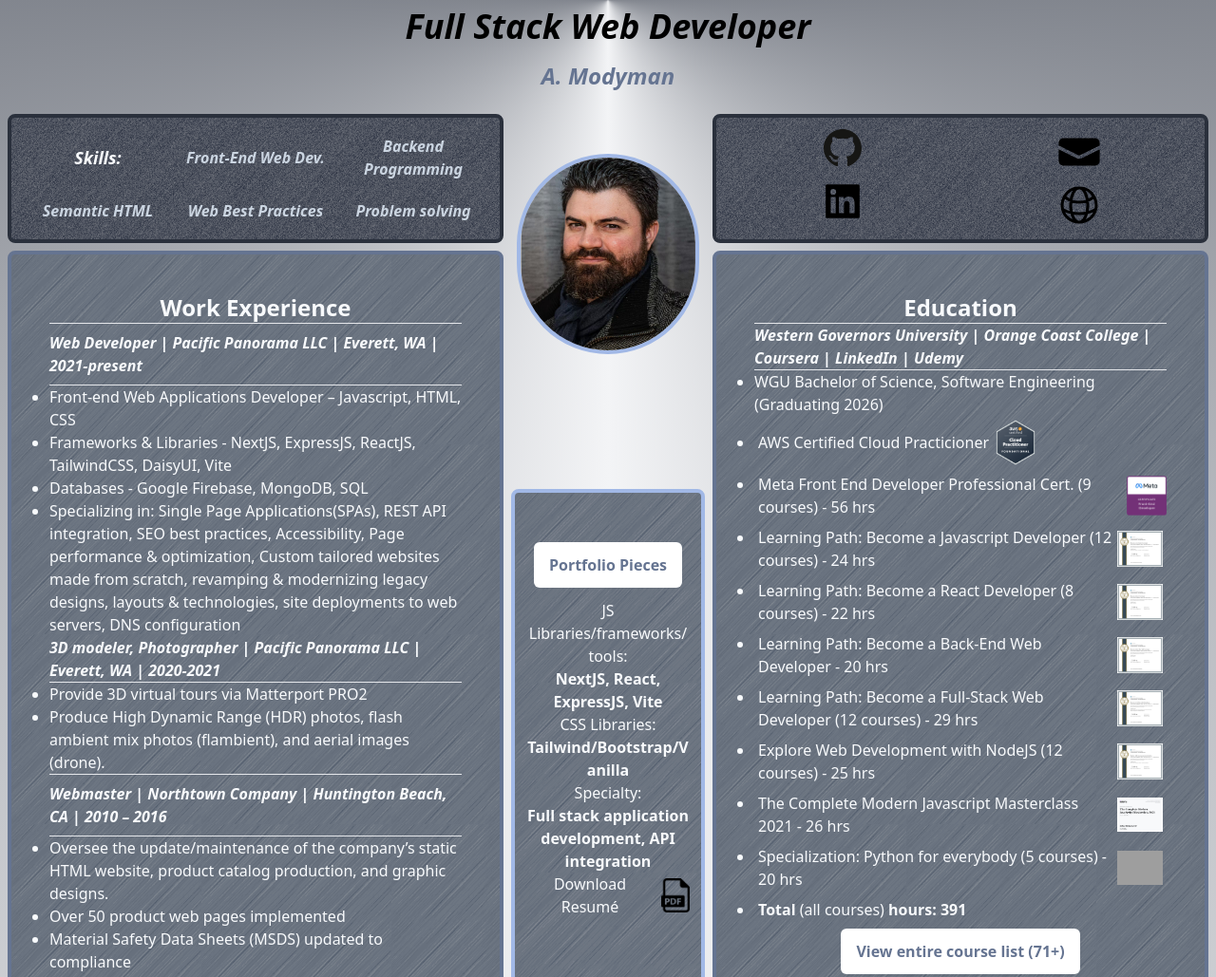
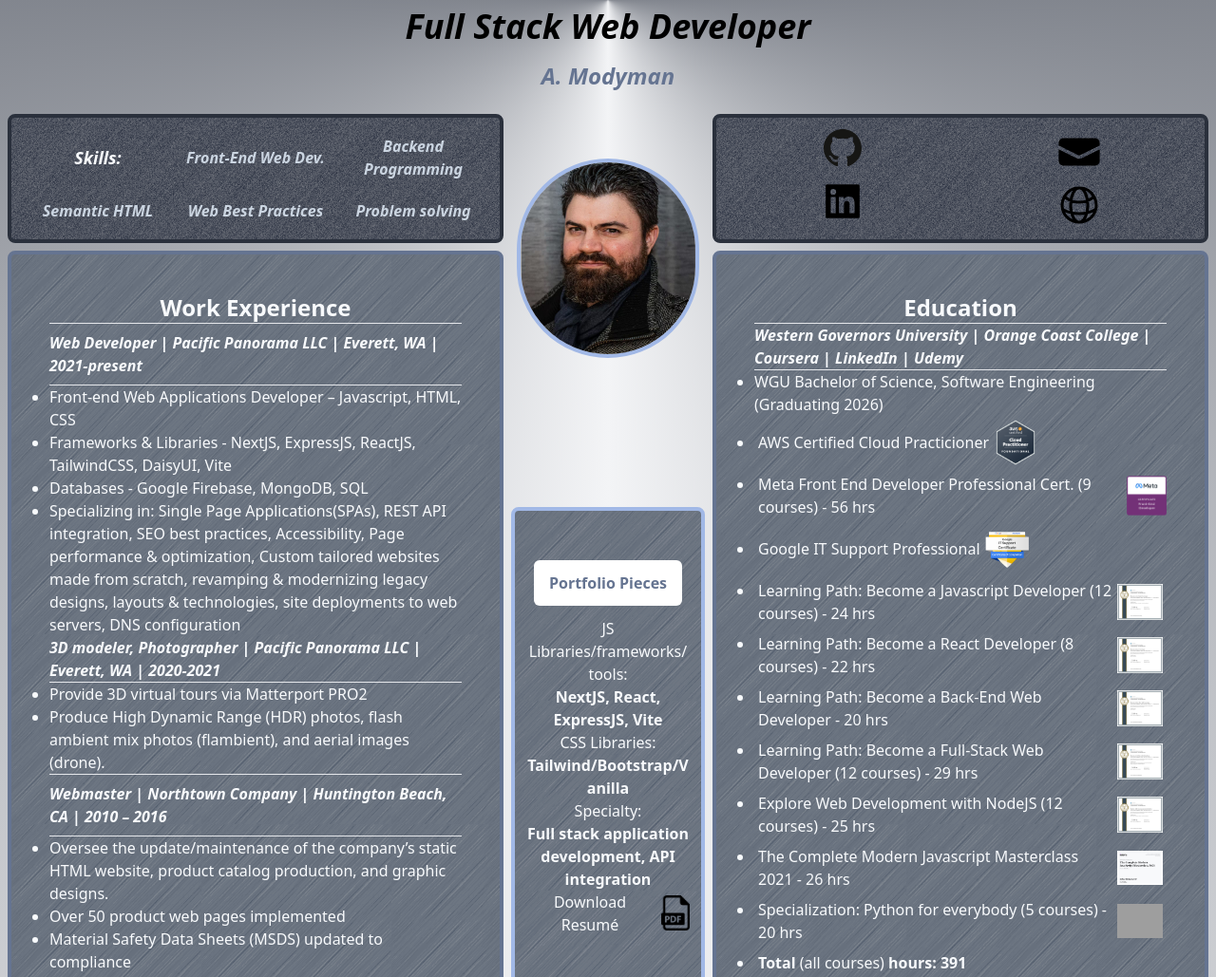
Before and after one commit to ArtimusMaximus/resume, a website built with Vite: page arthurportfolio/index.html in a window 1280 px wide. Shown: the top 1029 px of the page at 95% size. Built offline with nearby package versions, Linux system fonts and the light colour scheme; grey boxes are pictures that could not be loaded; files whose address does not match are found by name.

Commit message:
added link to Meta front end developer icon, added Google IT support Professional

```diff
--- a/arthurportfolio/index.html
+++ b/arthurportfolio/index.html
@@ -229,8 +229,15 @@
                         <li class="p-1">
                             <span class="flex flex-row items-center">
                                 Meta Front End Developer Professional Cert. (9 courses) - 56 hrs
+                                <a href="https://www.credly.com/badges/ebb4a910-9302-4604-bc5d-b1ce24f7158e" target="_blank">
+                                    <img class="w-12 h-auto ml-1" src="./images/mfed_certificate.avif" alt="Arthur M. Meta Front End Developer Cert." />
+                                </a>
+                            </span>
+                        </li>
+                        <li class="p-1">
+                            <span class="flex flex-row items-center">Google IT Support Professional
                                 <a href="https://www.credly.com/badges/806f8585-7b7f-4caf-bd3a-1cabb9229422/public_url" target="_blank">
-                                    <img class="w-12 h-auto ml-1" src="./images/mfed_certificate.avif" alt="Arthur M. Meta Front End Developer Cert." />
+                                    <img class="w-12 h-auto ml-1" src="./images/cert_pdf/avif/google-it-support-professional-certificate-v2.png" alt="Arthur M. AWS Certified Cloud Practicioner" />
                                 </a>
                             </span>
                         </li>
```
Also changed, not shown: 1 other file.
